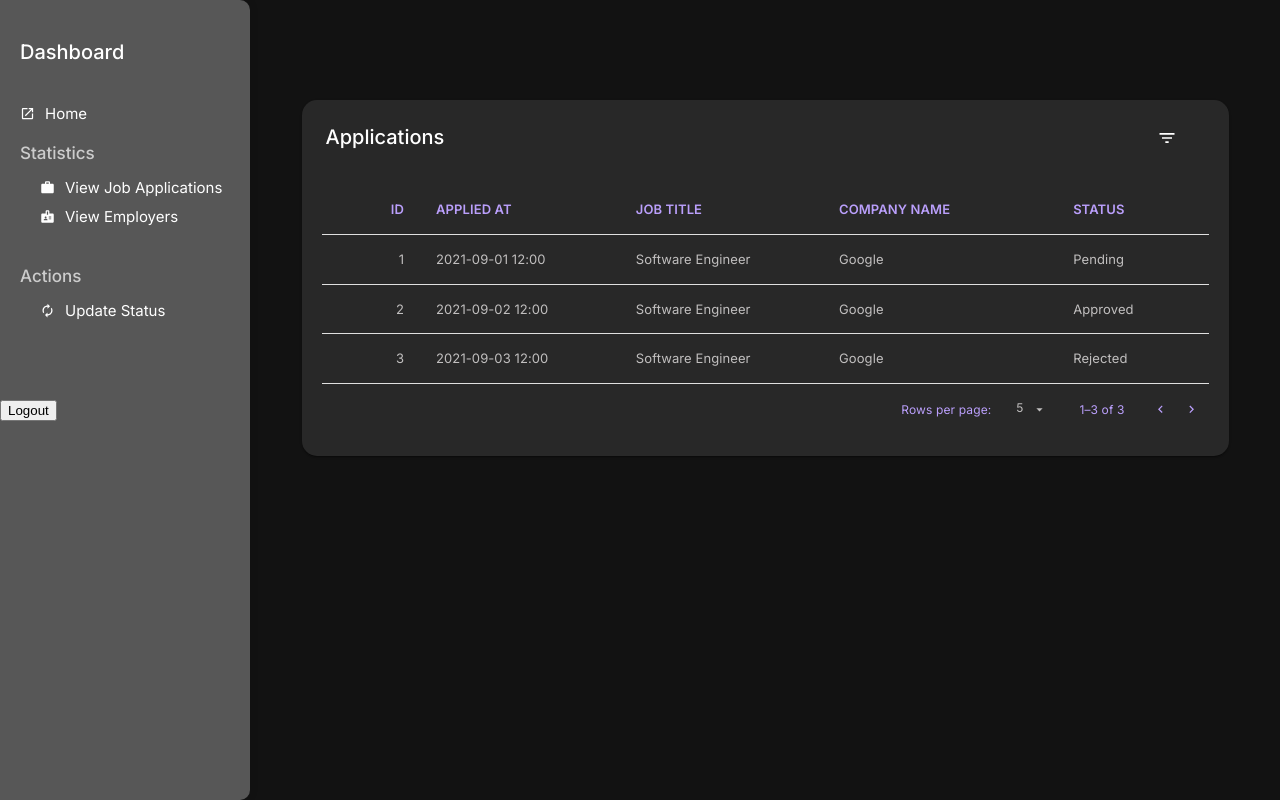
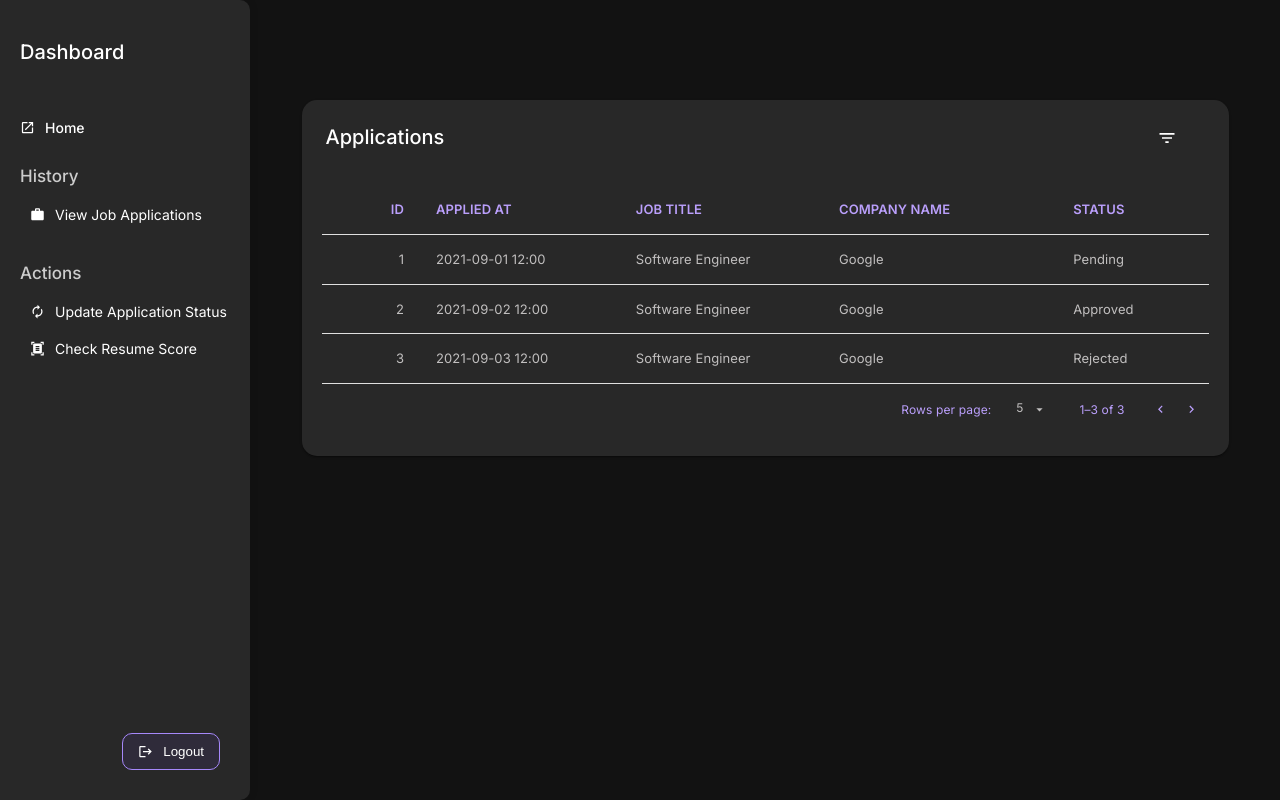
Before and after one commit to Neo-Zenith/sc4052-job-application-tracker, a React (Vite) app in the folder client/: page /applications in a window 1280 px wide. Built offline with nearby package versions, Linux system fonts and the light colour scheme.

Commit message:
styling update for sidebar

```diff
--- a/client/src/sections/OverviewCards/OverviewCards.jsx
+++ b/client/src/sections/OverviewCards/OverviewCards.jsx
@@ -14,8 +14,8 @@ function OverviewCards() {
                     icon={<ArticleIcon />}
                 />
                 <StandardCard
-                    title={"Number of Employers"}
-                    subtitle={"2"}
+                    title={"Latest Resume Score"}
+                    subtitle={"98%"}
                     icon={<ApartmentIcon />}
                 />
                 <StandardCard
--- a/client/src/sections/Sidebar/Sidebar.css
+++ b/client/src/sections/Sidebar/Sidebar.css
@@ -1,10 +1,12 @@
 .sidebar {
     position: fixed;
+    display: flex;
+    flex-direction: column;
     top: 0;
     left: 0;
     bottom: 0;
     width: 25rem;
-    background-color: var(--color-surface-400);
+    background-color: var(--color-surface-200);
     box-shadow: 0 0 10px 0 rgba(0, 0, 0, 0.1);
     border-top-right-radius: 1rem;
     border-bottom-right-radius: 1rem;
@@ -28,29 +30,27 @@
 .sidebar__section {
     display: flex;
     flex-direction: column;
-    row-gap: 1rem;
+    row-gap: 2rem;
     margin-bottom: 4rem;
 }
 
 .sidebar__section > a {
-    padding-left: 2rem;
+    padding-left: 1rem;
 }
 
 .sidebar__section__header {
     font: 500 1.7rem 'Inter';
     color: white;
     filter: brightness(0.8);
-    padding-bottom: 0.5rem;
 }
 
 .sidebar__link {
     display: flex;
-    font: 400 1.5rem 'Inter';
+    font: 400 1.4rem 'Inter';
     width: 100%;
     color: white;
     text-decoration: none;
     transition: all 0.3s ease;
-    display: flex;
     column-gap: 1rem;
     align-items: center;
 }
@@ -61,5 +61,19 @@
 }
 
 .home__link {
-    margin-bottom: 2rem;
+    margin-top: 1.5rem;
+    margin-bottom: 3rem;
+    font-weight: 500;
 }
+
+.sidebar__actions {
+    display: flex;
+    margin-bottom: 3rem;
+    justify-content: flex-end;
+    margin-right: 3rem;
+    margin-top: auto;
+}
+
+.sidebar__actions > button {
+    background-color: var(--color-surface-mixed-200);
+}
--- a/client/src/sections/Sidebar/Sidebar.jsx
+++ b/client/src/sections/Sidebar/Sidebar.jsx
@@ -5,6 +5,9 @@ import BadgeIcon from "@mui/icons-material/Badge";
 import OpenInNewIcon from "@mui/icons-material/OpenInNew";
 import { useDispatch } from "react-redux";
 import AuthPageController from "../../controller/AuthPageController";
+import LogoutIcon from "@mui/icons-material/Logout";
+import DocumentScannerIcon from "@mui/icons-material/DocumentScanner";
+import StandardButton from "../../components/buttons/StandardButton";
 
 function Sidebar() {
     const dispatch = useDispatch();
@@ -25,26 +28,42 @@ function Sidebar() {
                     Home
                 </a>
                 <div className="sidebar__section">
-                    <span className="sidebar__section__header">Statistics</span>
+                    <span className="sidebar__section__header">History</span>
                     <a className="sidebar__link" href="/applications">
                         <WorkIcon />
                         View Job Applications
-                    </a>
-                    <a className="sidebar__link" href="/">
-                        <BadgeIcon />
-                        View Employers
                     </a>
                 </div>
                 <div className="sidebar__section">
                     <span className="sidebar__section__header">Actions</span>
                     <a className="sidebar__link" href="/">
                         <AutorenewIcon />
-                        Update Status
+                        Update Application Status
+                    </a>
+                    <a className="sidebar__link" href="/">
+                        <DocumentScannerIcon />
+                        Check Resume Score
                     </a>
                 </div>
             </div>
-            <div>
-                <button onClick={handleLogout}>Logout</button>
+            <div className="sidebar__actions">
+                <StandardButton
+                    display={
+                        <span
+                            style={{
+                                display: "flex",
+                                columnGap: "1rem",
+                                justifyContent: "center",
+                                alignItems: "center",
+                            }}
+                        >
+                            <LogoutIcon />
+                            Logout
+                        </span>
+                    }
+                    onClick={handleLogout}
+                    isTransparentBg={true}
+                />
             </div>
         </div>
     );
```
